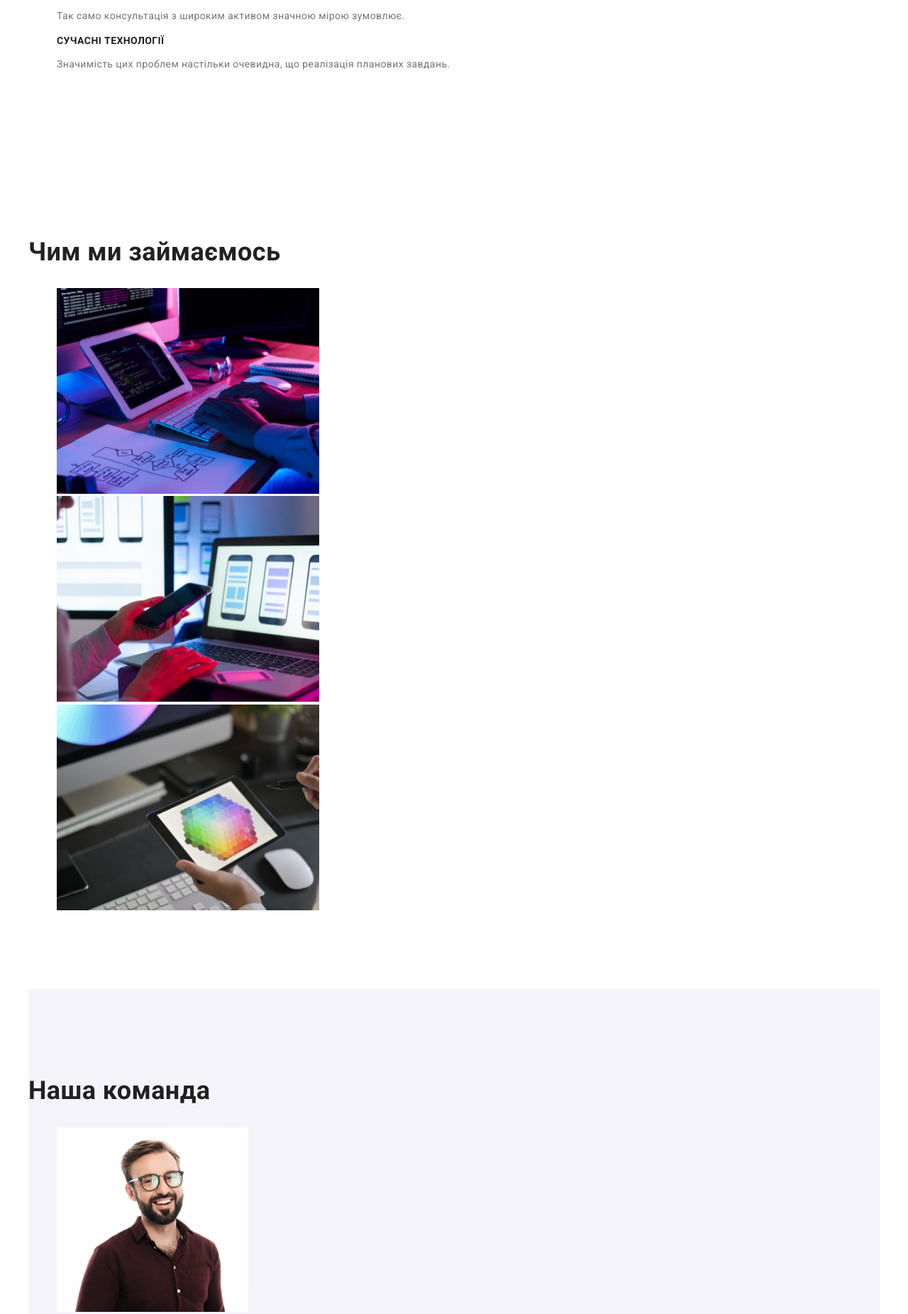
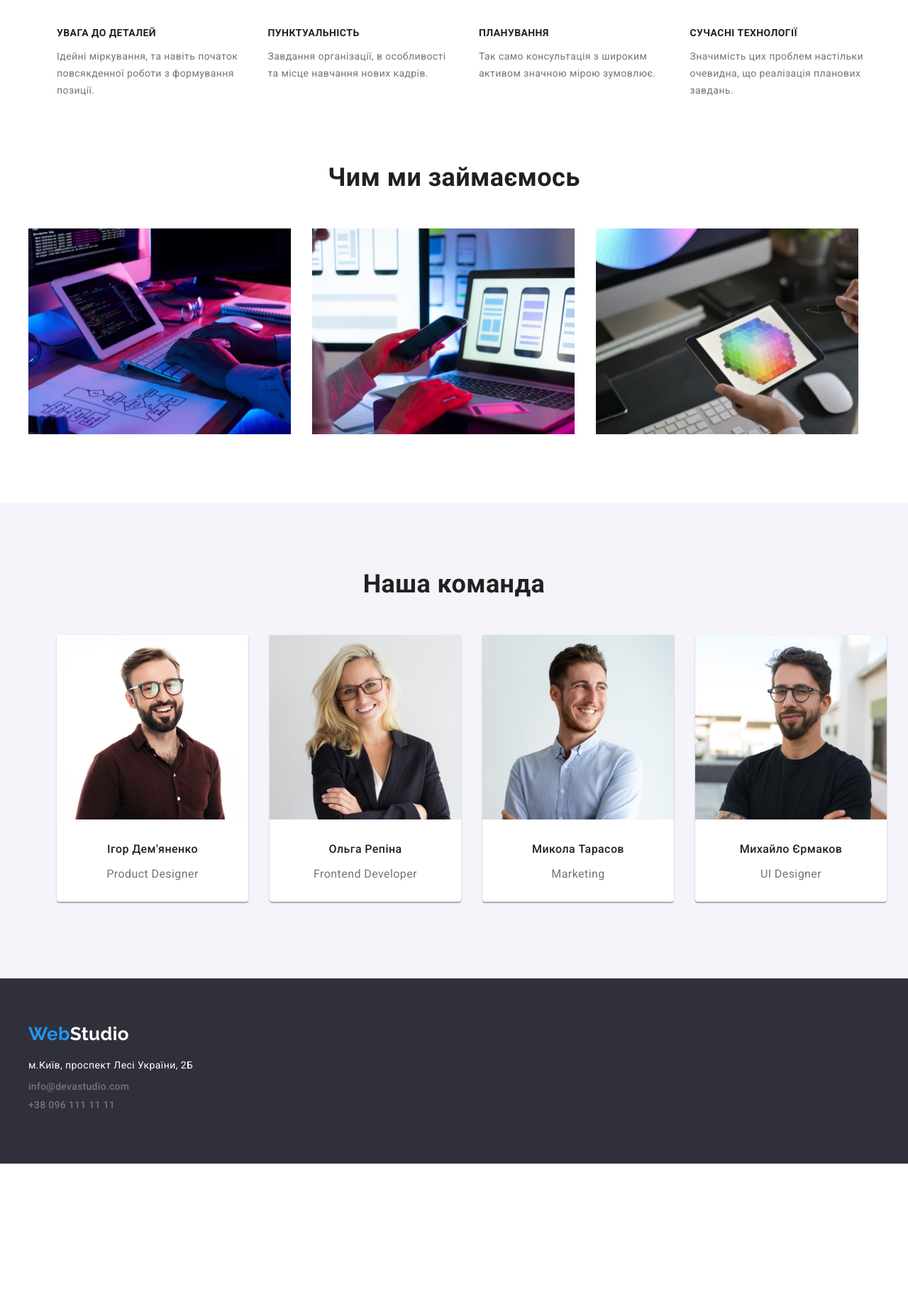
Before and after one commit to VovaShulepa/goit-markup-hw-03, a plain HTML site: page index.html in a window 1280 px wide. Shown: the part 762-2614 px from the top of the page at 71% size. After the commit the page ends 2402 px from the top, so only its background shows below. Drawn offline with Linux system fonts and the light colour scheme.

Commit message:
homework-3-update

```diff
--- a/css/styles.css
+++ b/css/styles.css
@@ -34,7 +34,7 @@ a {
    font-style: normal;
 }
 
-/* Header */
+/* ==================Header============================ */
 .container {
    max-width: var(--conteiner-size);
    margin: 0 auto;
@@ -67,8 +67,9 @@ a {
    margin-right: 50px;
 }
 
+/* ================================================== */
 .section {
-   padding: 94px 0;
+   padding: 94px 0 0;
 }
 
 /* WebStudio */
@@ -111,7 +112,6 @@ a {
    color: var(--title-color);
 }
 
-
 .current {
    color: var(--blue-color);
 }
@@ -127,23 +127,27 @@ a {
 
 .about {
    background-color: var(--secondary-background);
+   padding: 200px 0 210px;
+}
+
+.container-title {
+   text-align: center;
 }
 
 .main-title {
    text-transform: uppercase;
+   margin: 0;
+   padding: 0;
    font-weight: 900;
    font-size: 44px;
    line-height: 1.36;
    letter-spacing: 0.06em;
    color: var(--main-backround);
+   margin-bottom: 30px;
 }
 
 .span {
    display: block;
-}
-
-.container-title {
-   justify-content: center;
 }
 
 .btn {
@@ -163,6 +167,7 @@ btn:focus {
    box-shadow: 0px 4px 4px rgba(0, 0, 0, 0.15);
 }
 
+/* ==================================================================== */
 .visually-hidden {
    position: absolute;
    white-space: nowrap;
@@ -174,6 +179,16 @@ btn:focus {
    clip: rect(0 0 0 0);
    clip-path: inset(50%);
    margin: -1px;
+}
+
+.flex-box {
+   display: flex;
+   gap: 30px;
+}
+
+.about-box {
+   width: 270px;
+   height: 98px;
 }
 
 .title {
@@ -195,10 +210,22 @@ btn:focus {
    font-size: 36px;
    line-height: 1.16;
    color: var(--main-color);
+   text-align: center;
+   margin: 0 0 50px;
 }
 
+.flex-about {
+   display: flex;
+   gap: 30px;
+   margin: 0;
+   padding: 0;
+}
+
+/* =================================================== */
 .our-team {
    background-color: var(--third-background);
+   margin-top: 94px;
+   padding: 94px 0;
 }
 
 .team-title {
@@ -206,13 +233,29 @@ btn:focus {
    font-size: 16px;
    line-height: 1.18;
    color: var(--main-color);
+   margin-top: 30px;
 }
 
 .team-subtitle {
    color: var(--title-color);
    font-size: 16px;
    line-height: 1.18;
+   margin-bottom: 30px;
 }
+
+.team-card {
+   background: #FFFFFF;
+   box-shadow: 0px 1px 3px rgba(0, 0, 0, 0.12), 0px 1px 1px rgba(0, 0, 0, 0.14), 0px 2px 1px rgba(0, 0, 0, 0.2);
+   border-radius: 0px 0px 4px 4px;
+   text-align: center;
+}
+
+.flex-team {
+   display: flex;
+   gap: 30px;
+}
+
+/* ============================================================ */
 
 .address {
    font-size: var(--text-size);
@@ -262,7 +305,7 @@ btn:focus {
    width: 1200px;
    gap: 30px;
    padding: 0;
-   margin: 0;
+   margin: 0 0 94px;
    justify-content: center;
 }
 
@@ -311,7 +354,6 @@ btn:focus {
 
 .footer {
    background-color: var(--secondary-background);
-   margin-top: 94px;
    padding: 60px 0;
 }
 
--- a/index.html
+++ b/index.html
@@ -10,14 +10,14 @@
       href="https://fonts.googleapis.com/css2?family=Raleway:wght@700&family=Roboto:wght@400;500;700;900&display=swap"
       rel="stylesheet"
     />
-    <link rel="stylesheet" href="css/normalize.css" />
-    <link rel="stylesheet" href="css/styles.css" />
+    <link rel="stylesheet" href="./css/normalize.css" />
+    <link rel="stylesheet" href="./css/styles.css" />
     <title>Home Work</title>
     <link rel="icon" type="image/x-icon" href="./images/ua.png" />
   </head>
   <body>
     <header class="header container flex">
-      <nav class="header-nav flex">
+      <nav class="flex">
         <a href="./index.html" class="webstudio">
           Web<span class="studio">Studio</span>
         </a>
@@ -43,38 +43,38 @@
       </ul>
     </header>
     <main>
-      <section class="section container about">
-        <div class="container-title">
+      <section class="section about">
+        <div class="container-title container">
           <h1 class="main-title">
-            Ефективні рішення<span class="span">для вашого бізнесу</span>
+            Ефективні рішення для <span class="span">вашого бізнесу</span>
           </h1>
           <button type="button" class="btn">Замовити послугу</button>
         </div>
       </section>
       <section class="section container">
         <h2 class="visually-hidden">Наші особливості</h2>
-        <ul>
-          <li>
+        <ul class="flex-box">
+          <li class="about-box">
             <h3 class="title">Увага до деталей</h3>
             <p class="post">
               Ідейні міркування, та навіть початок повсякденної роботи з
               формування позиції.
             </p>
           </li>
-          <li>
+          <li class="about-box">
             <h3 class="title">Пунктуальність</h3>
             <p class="post">
               Завдання організації, в особливості та місце навчання нових
               кадрів.
             </p>
           </li>
-          <li>
+          <li class="about-box">
             <h3 class="title">Планування</h3>
             <p class="post">
               Так само консультація з широким активом значною мірою зумовлює.
             </p>
           </li>
-          <li>
+          <li class="about-box">
             <h3 class="title">Сучасні технології</h3>
             <p class="post">
               Значимість цих проблем настільки очевидна, що реалізація планових
@@ -85,7 +85,7 @@
       </section>
       <section class="section container">
         <h2 class="title-about">Чим ми займаємось</h2>
-        <ul>
+        <ul class="flex-about">
           <li>
             <img
               src="./images/box1.jpg"
@@ -112,10 +112,11 @@
           </li>
         </ul>
       </section>
-      <section class="section container our-team">
+      <section class="section our-team">
+        <div class="container">
           <h2 class="title-about">Наша команда</h2>
-        <ul>
-          <li>
+          <ul class="flex-team">
+            <li class="team-card">
               <img
                 src="./images/igor1.jpg"
                 alt="Ігор Демяненко"
@@ -125,7 +126,7 @@
               <h2 class="team-title">Ігор Дем'яненко</h2>
               <p class="team-subtitle">Product Designer</p>
             </li>
-          <li>
+            <li class="team-card">
               <img
                 src="./images/olga2.jpg"
                 alt="Ольга Репіна"
@@ -135,7 +136,7 @@
               <h2 class="team-title">Ольга Репіна</h2>
               <p class="team-subtitle">Frontend Developer</p>
             </li>
-          <li>
+            <li class="team-card">
               <img
                 src="./images/mikola3.jpg"
                 alt="Микола Тарасов"
@@ -145,7 +146,7 @@
               <h2 class="team-title">Микола Тарасов</h2>
               <p class="team-subtitle">Marketing</p>
             </li>
-          <li>
+            <li class="team-card">
               <img
                 src="./images/miha4.jpg"
                 alt="Михайло Єрмаков"
@@ -156,16 +157,17 @@
               <p class="team-subtitle">UI Designer</p>
             </li>
           </ul>
+        </div>
       </section>
     </main>
-
-    <footer class="container footer">
+    <footer class="footer">
+      <div class="container">
         <a href="./index.html" class="webstudio-foot">
           Web<span class="studio1">Studio</span>
         </a>
         <address>
-        <ul>
-          <li>
+          <ul class="contact-footer">
+            <li class="contact-footer-list">
               <a
                 href="https://goo.gl/maps/MZTLetNRjhChJhsN8"
                 target="_blank"
@@ -175,22 +177,23 @@
                 м.Київ, проспект Лесі України, 2Б
               </a>
             </li>
-          <li class="contact">
+            <li class="contact contact-footer-list">
               <a
                 href="mailto:info@devstudio.com"
                 lang="en"
-              class="link-contact-footer"
+                class="link-contact"
               >
-              info@devstudio.com
+                info@devastudio.com
               </a>
             </li>
-          <li class="contact">
-            <a href="tel:+380961111111" class="link-contact-footer"
+            <li class="contact contact-footer-list">
+              <a href="tel:+380961111111" class="link-contact"
                 >+38 096 111 11 11</a
               >
             </li>
           </ul>
         </address>
+      </div>
     </footer>
   </body>
 </html>
```
Lines whose indentation alone changed are shown as unchanged.
